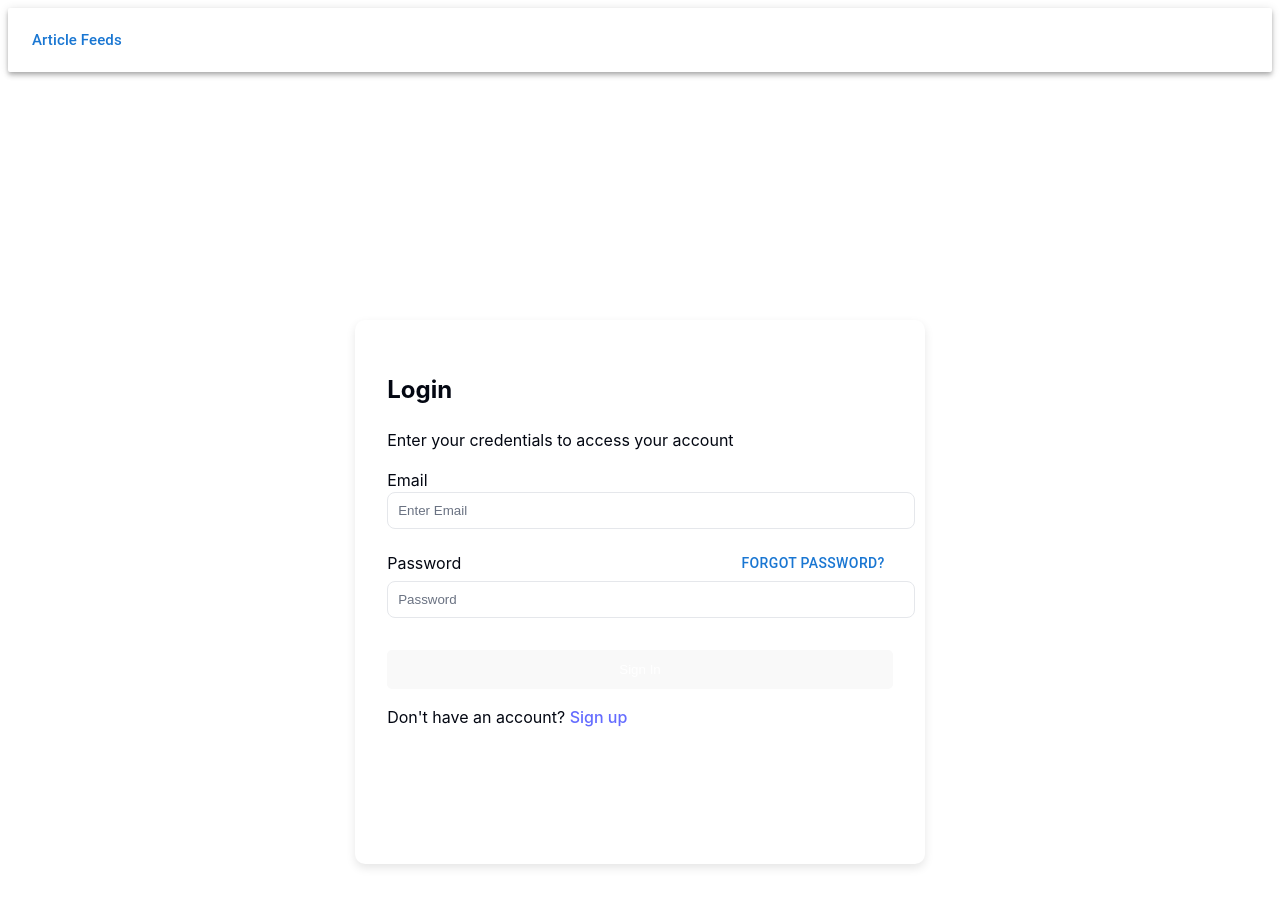
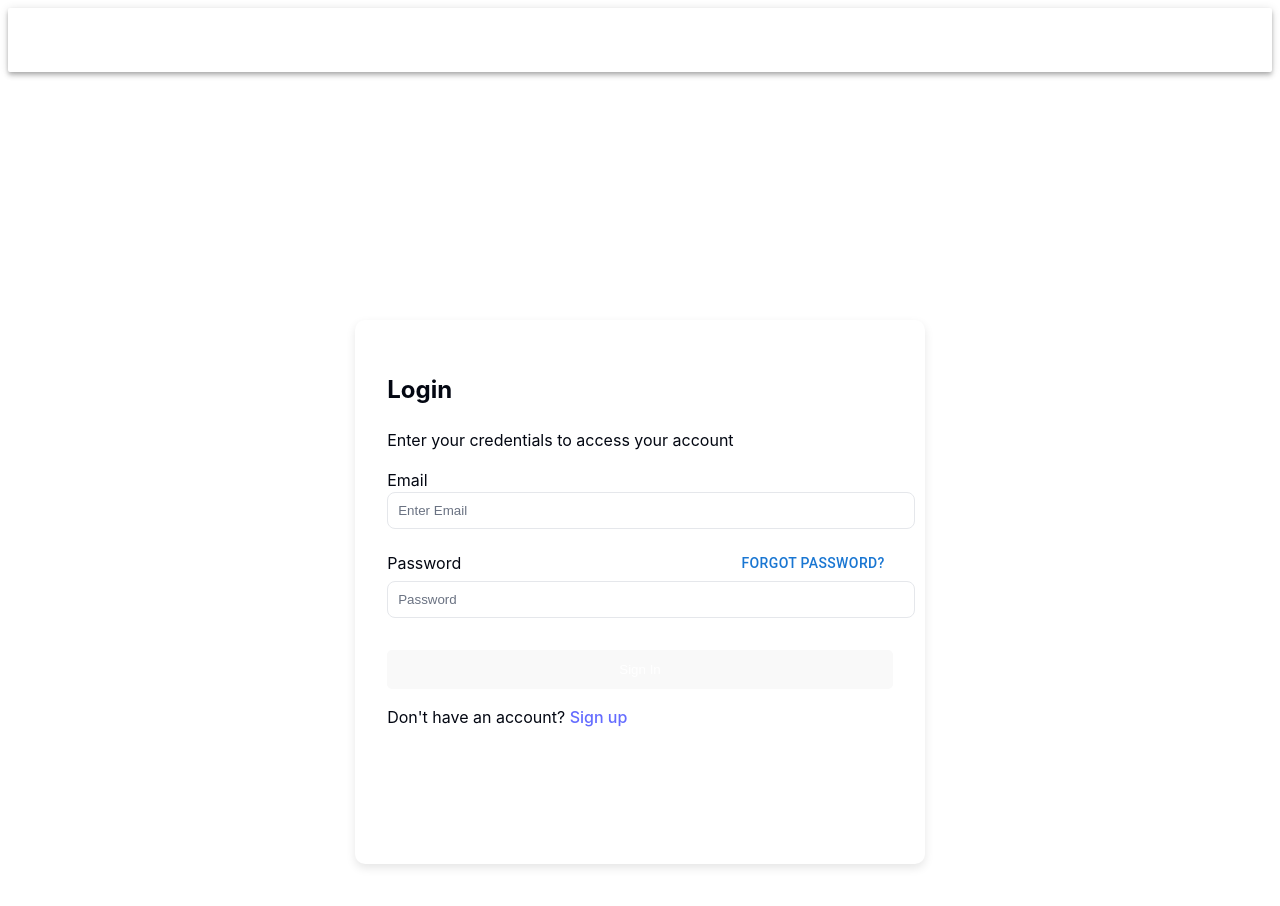
Before and after one commit to Akhil-ja/Article-Blog, a React (Vite) app in the folder frontend/: page /login in a window 1280 px wide. Shown: the top 906 px of the page. Built offline with nearby package versions, Linux system fonts and the light colour scheme; no server answers.

Commit message:
fix(frontend): add conditional rendering

```diff
--- a/frontend/src/components/UserNavbar.tsx
+++ b/frontend/src/components/UserNavbar.tsx
@@ -90,6 +90,7 @@ const UserNavbar = () => {
       sx={{ backgroundColor: "white", borderRadius: "2px" }}
     >
       <Toolbar>
+        {authInfo && (
           <Typography
             variant="h6"
             onClick={() => {
@@ -108,6 +109,7 @@ const UserNavbar = () => {
           >
             Article Feeds
           </Typography>
+        )}
 
         {authInfo && (
           <Tabs
```
Lines whose indentation alone changed are shown as unchanged.
